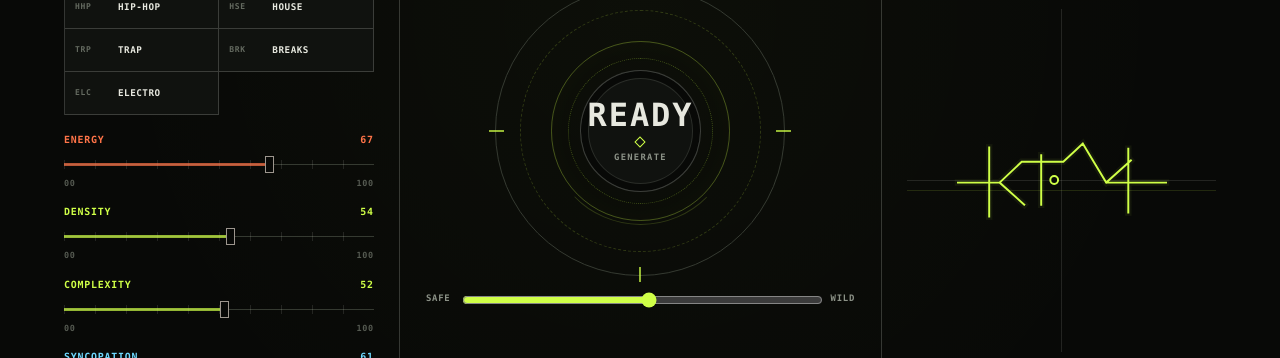
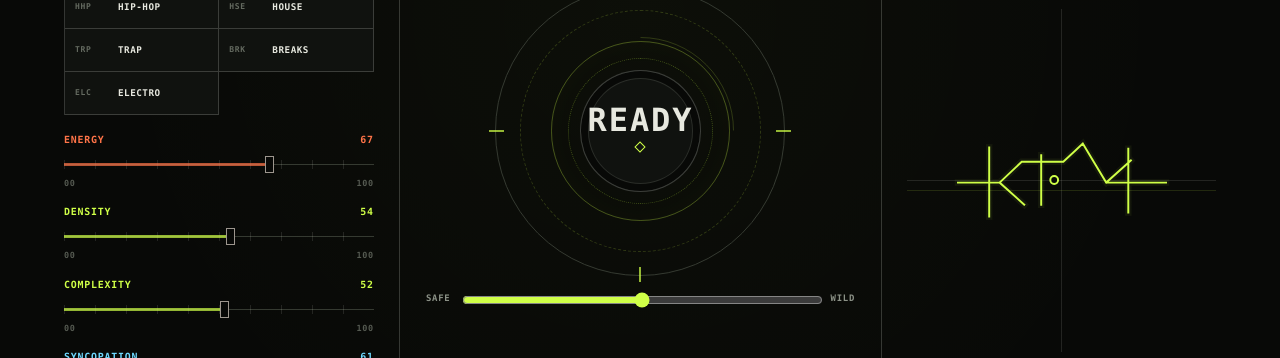
Before and after one commit to thiepn/synth, a React (Vite) app: page / in a window 1280 px wide. Shown: the part 359-717 px from the top of the page. Built offline with nearby package versions, Linux system fonts and the light colour scheme.

Commit message:
feat: turn Beat Reactor ring into similarity distance control

```diff
--- a/src/ui/pulse/Primitives.tsx
+++ b/src/ui/pulse/Primitives.tsx
@@ -215,23 +215,25 @@ export function RhythmGlyph({ variant = 0, label = "Rhythm glyph" }: RhythmGlyph
 
 interface BeatReactorProps {
   seed: string;
-  intensity: number;
+  distance: number;
   generationVersion: number;
-  onGenerate: () => void;
-  onIntensityChange: (next: number) => void;
+  actionLabel: "GENERATE" | "REROLL";
+  onAction: () => void;
+  onDistanceChange: (next: number) => void;
 }
 
 export function BeatReactor({
   seed,
-  intensity,
+  distance,
   generationVersion,
-  onGenerate,
-  onIntensityChange,
+  actionLabel,
+  onAction,
+  onDistanceChange,
 }: BeatReactorProps) {
   return (
     <div
       className="beat-reactor"
-      style={{ "--reactor-similarity": intensity / 100 } as CSSProperties}
+      style={{ "--reactor-similarity": distance / 100 } as CSSProperties}
     >
       <div className="beat-reactor__caption">
         <span>BEAT / REACTOR</span>
@@ -250,12 +252,12 @@ export function BeatReactor({
           key={generationVersion}
           type="button"
           className="beat-reactor__core"
-          onClick={onGenerate}
-          aria-label="Generate a new beat"
+          onClick={onAction}
+          aria-label={actionLabel === "GENERATE" ? "Generate a new beat" : "Reroll unlocked beat lanes"}
         >
           <span className="beat-reactor__seed">{seed}</span>
           <span className="beat-reactor__pulse-dot" aria-hidden="true" />
-          <span className="beat-reactor__action">GENERATE</span>
+          <span className="beat-reactor__action">{actionLabel}</span>
         </button>
       </div>
 
@@ -265,11 +267,11 @@ export function BeatReactor({
           type="range"
           min="0"
           max="100"
-          value={intensity}
+          value={distance}
           onChange={(event) =>
-            onIntensityChange(Number(event.currentTarget.value))
+            onDistanceChange(Number(event.currentTarget.value))
           }
-          aria-label="Beat generation complexity"
+          aria-label="Reroll change distance"
         />
         <span>WILD</span>
       </label>
```
